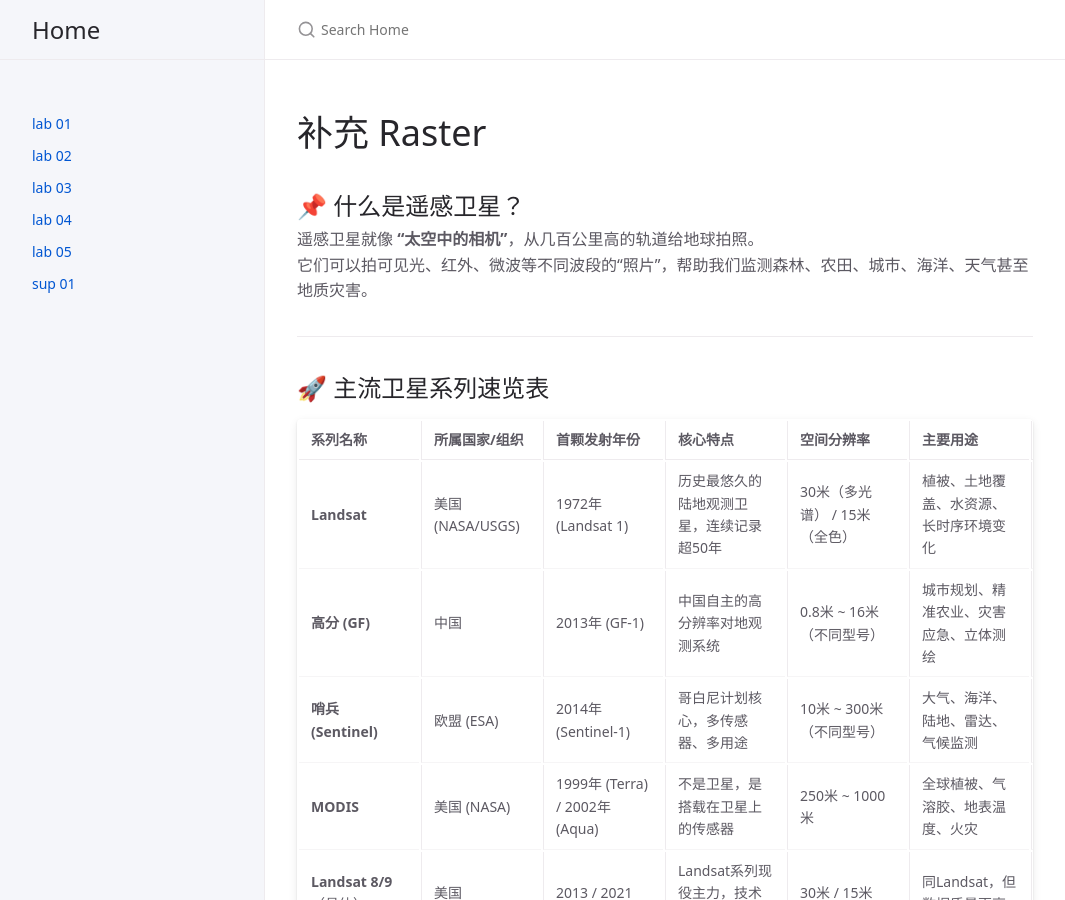
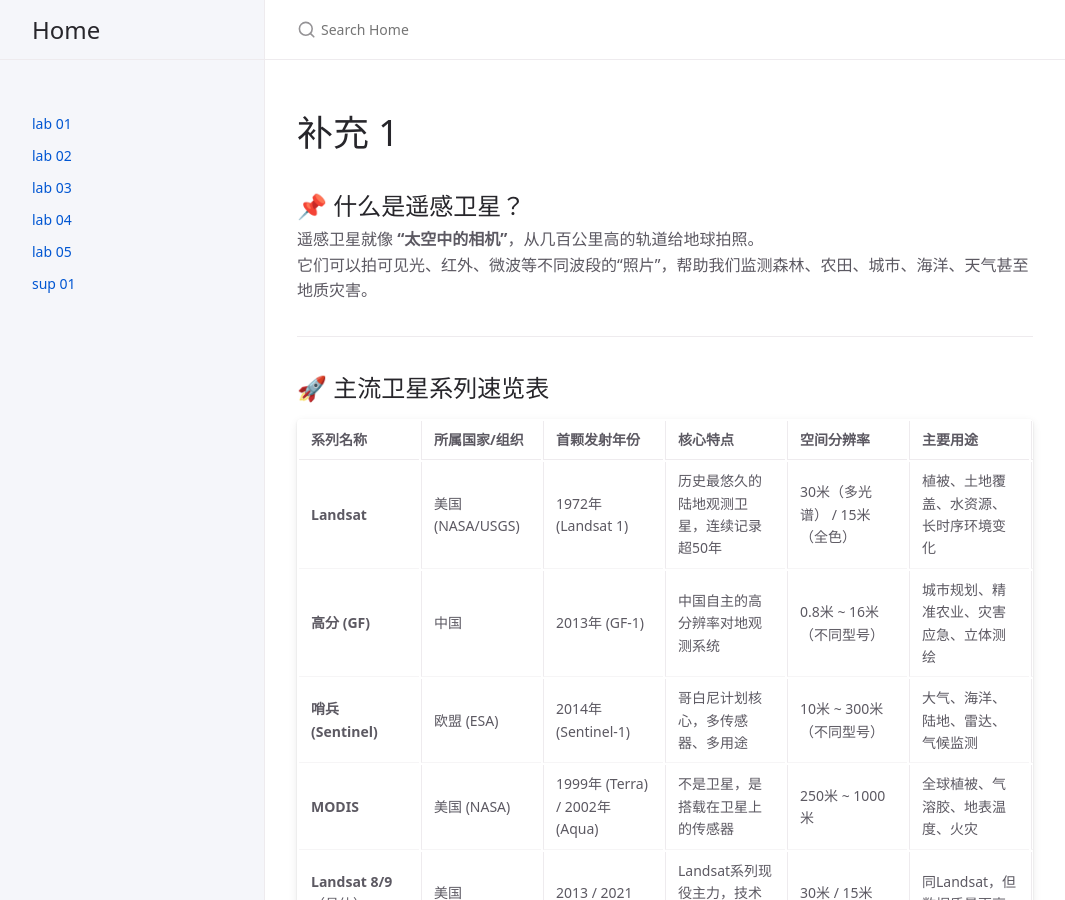
Before and after one commit to ptsch1979/gee, a Jekyll site: the page built from sup01.md, in a window 1280 px wide and 900 px high. Shown: the whole window, without its empty margins (107-1172 px from the left). Built offline with Jekyll 4.4.1, drawn with Linux system fonts in a browser that asks for light colours; cached includes are drawn as plain includes.

Commit message:
Update sup01.md

```diff
--- a/sup01.md
+++ b/sup01.md
@@ -4,7 +4,7 @@ title: "sup 01"
 nav_order: 99
 ---
 
-# 补充 Raster
+# 补充 1
 
 
 ## 📌 什么是遥感卫星？
```
